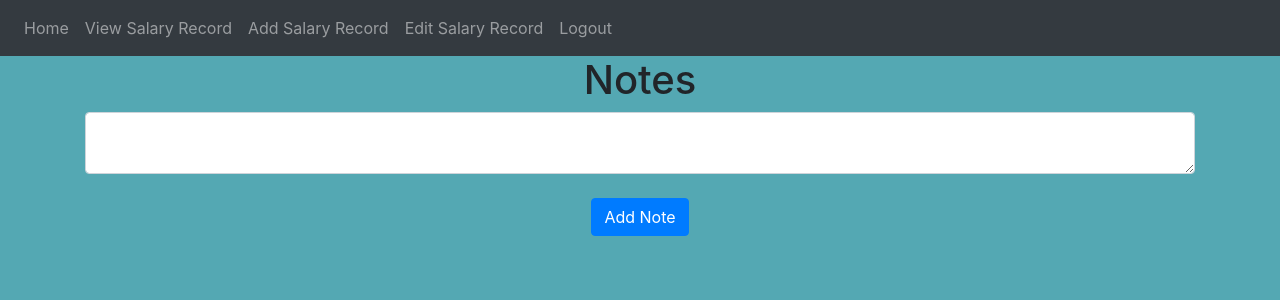
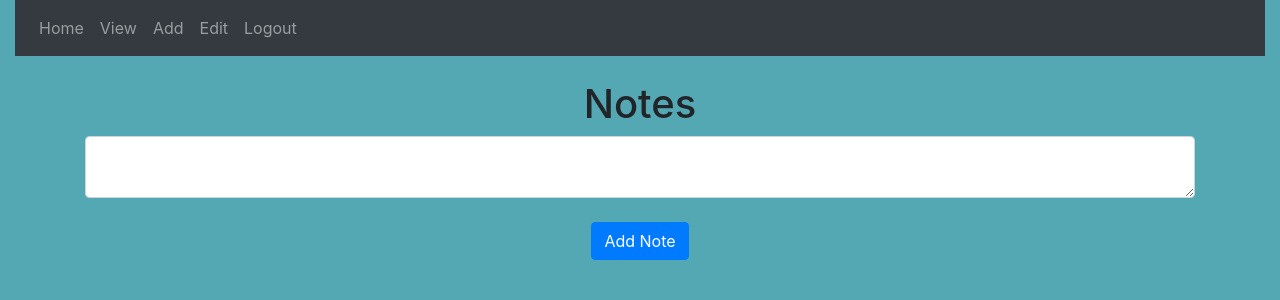
Before and after one commit to gouzun/hoocon, a Flask app: page / in a window 1280 px wide. Shown: the top 300 px of the page. Run offline with Flask 2, Linux system fonts and the light colour scheme; a user stored in the database is signed in; data that the repository does not hold is empty; some libraries are stand-ins or nearby versions.

Commit message:
Add files via upload

```diff
--- a/website/templates/base.html
+++ b/website/templates/base.html
@@ -18,22 +18,15 @@
     <title>{% block title %}Home{% endblock %}</title>
   </head>
   <body onload="setpreviousmonth()" style="background-color:rgb(84, 168, 179);">
-    <nav class="navbar navbar-expand-lg navbar-dark bg-dark">
-      <button
-        class="navbar-toggler"
-        type="button"
-        data-toggle="collapse"
-        data-target="#navbar"
-      >
-        <span class="navbar-toggler-icon"></span>
-      </button>
+    <div class="container-fluid">
+      <nav class="navbar navbar-expand-md navbar-dark bg-dark mb-4">
         <div class="collapse navbar-collapse" id="navbar">
           <div class="navbar-nav">
             {% if user.is_authenticated %}
             <a class="nav-item nav-link" id="home" href="/">Home</a>
-          <a class="nav-item nav-link" id="View Salary" href="/view_record">View Salary Record</a>
-          <a class="nav-item nav-link" id="Input Salary" href="/input_salary">Add Salary Record</a>
-          <a class="nav-item nav-link" id="Edit Salary" href="/search_salary">Edit Salary Record</a>
+            <a class="nav-item nav-link" id="View Salary" href="/view_record">View</a>
+            <a class="nav-item nav-link" id="Input Salary" href="/input_salary">Add</a>
+            <a class="nav-item nav-link" id="Edit Salary" href="/search_salary">Edit</a>
             <a class="nav-item nav-link" id="logout" href="/logout">Logout</a>
             {% else %}
             <a class="nav-item nav-link" id="login" href="/login">Login</a>
@@ -41,7 +34,9 @@
             {% endif %}
           </div>
         </div>
+
       </nav>
+    </div>
 
     {% with messages = get_flashed_messages(with_categories=true) %} {% if
     messages %} {% for category, message in messages %} {% if category ==
```
Lines whose indentation alone changed are shown as unchanged.
